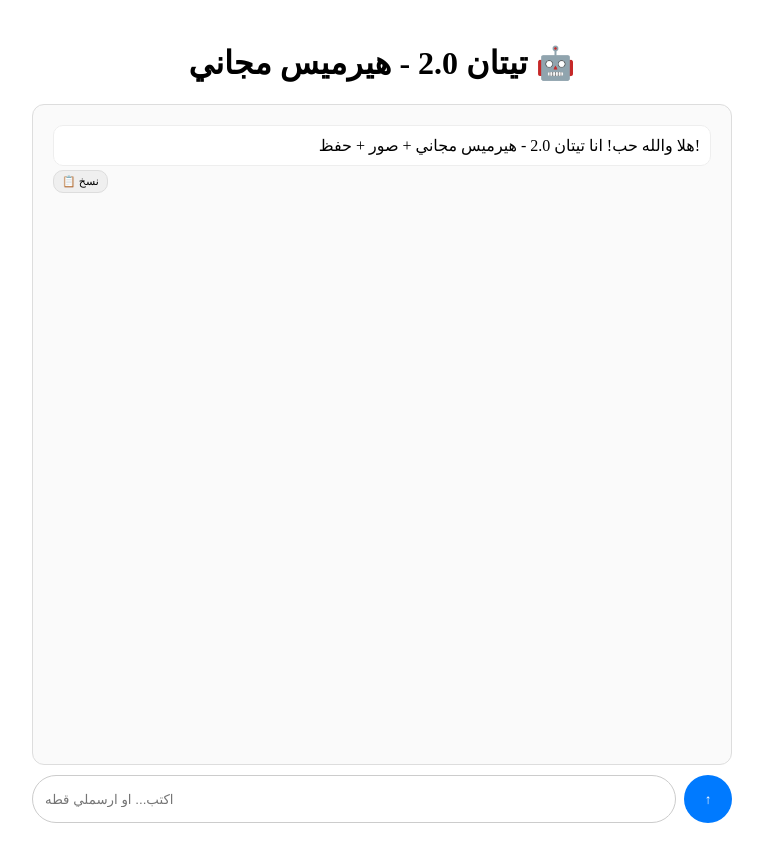
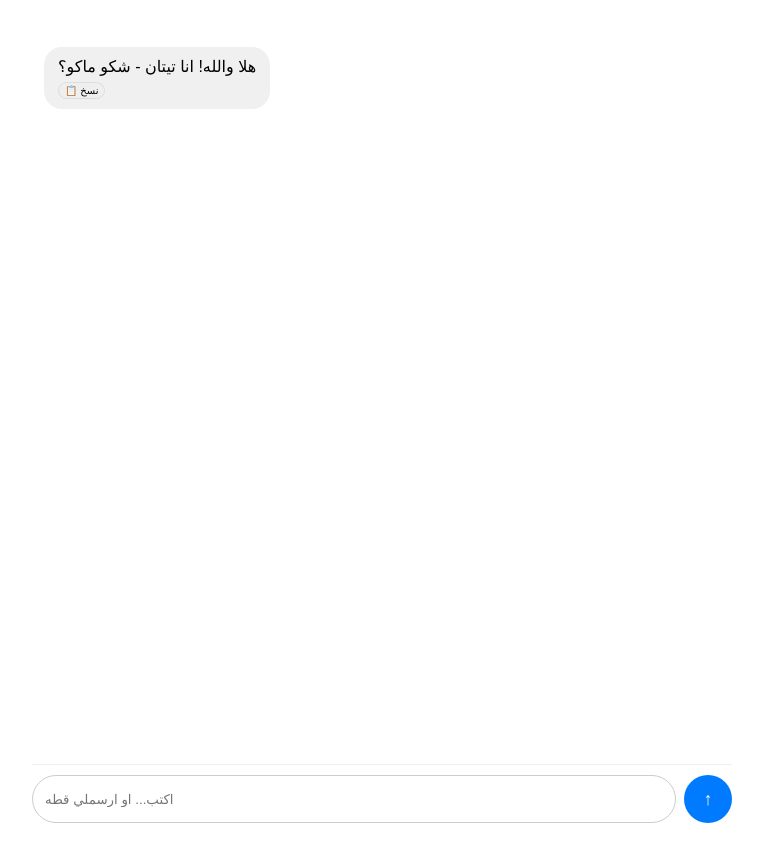
Before and after one commit to Alialdrage/titan-10, a Next.js app: page / in a window 1280 px wide. Shown: the whole page, without its empty margins (258-1021 px from the left). Built offline with nearby package versions, Linux system fonts and the light colour scheme.

Commit message:
Update page.tsx

```diff
--- a/app/page.tsx
+++ b/app/page.tsx
@@ -5,7 +5,7 @@ export default function Page() {
   const [messages, setMessages] = useState<any[]>(()=>{
     if (typeof window !== "undefined") {
       const s = localStorage.getItem("titan_chat");
-      return s ? JSON.parse(s) : [{role:"assistant", content:"هلا والله حب! انا تيتان 2.0 - هيرميس مجاني + صور + حفظ!"}];
+      return s ? JSON.parse(s) : [{role:"assistant", content:"هلا والله! انا تيتان - شكو ماكو؟"}];
     }
     return [];
   });
@@ -15,52 +15,51 @@ export default function Page() {
 
   useEffect(()=>{ endRef.current?.scrollIntoView({behavior:"smooth"}); localStorage.setItem("titan_chat", JSON.stringify(messages)); }, [messages]);
 
-  const copy = (t: string) => { navigator.clipboard.writeText(t); };
+  const copy = (t:string) => navigator.clipboard.writeText(t);
 
   const send = async () => {
     if (!input.trim()) return;
     const t = input; setInput(""); setMessages(m=>[...m, {role:"user", content:t}]); setLoading(true);
 
-    // اذا طلب صورة - فلتر امان قوي
-    if (t.includes("ارسم") || t.toLowerCase().includes("draw") || t.toLowerCase().includes("image") || t.includes("صورة")) {
-      let p = t.replace(/ارسملي|ارسم|صورة|رسم/g, "").trim();
-      const map: any = {"قطه":"cute kitten cat", "قطة":"cute kitten cat", "كلب":"cute puppy", "سيارة":"sports car", "بيت":"house"};
+    if (t.includes("ارسم") || t.toLowerCase().includes("draw") || t.includes("صورة") || t.includes("قطه") || t.includes("قطة")) {
+      let p = t.replace(/ارسملي|ارسم|صورة|لي/g, "").trim() || "cute cat";
+      const map: any = {"قطه":"cute kitten", "قطة":"cute kitten", "كلب":"cute puppy"};
       for (let k in map) if (p.includes(k)) p = p.replace(k, map[k]);
-      const safe = `${p}, cute, family friendly, safe for work, no nudity, clothed, high quality`;
-      const img = `https://image.pollinations.ai/prompt/${encodeURIComponent(safe)}?width=512&height=512&nologo=true&safe=true&model=flux&seed=${Date.now()}`;
-      setMessages(m=>[...m, {role:"assistant", content:"تفضل:", image: img}]);
-      setLoading(false);
-      return;
+      const safe = `${p}, cute, safe for work, family friendly, clothed`;
+      const img = `https://image.pollinations.ai/prompt/${encodeURIComponent(safe)}?width=512&height=512&nologo=true&safe=true&model=flux`;
+      setMessages(m=>[...m, {role:"assistant", content:"تفضل حب:", image: img}]);
+      setLoading(false); return;
     }
 
+    try {
       const res = await fetch("/api/chat", {
         method:"POST", headers:{"Content-Type":"application/json"},
         body: JSON.stringify({messages:[...messages, {role:"user", content:t}]})
       });
       const data = await res.json();
       setMessages(m=>[...m, {role:"assistant", content:data.reply}]);
+    } catch { setMessages(m=>[...m, {role:"assistant", content:"صار خلل حب، جرب مرة ثانية"}]); }
     setLoading(false);
   };
 
   return (
-    <main style={{maxWidth:700, margin:"0 auto", padding:15, height:"100vh", display:"flex", flexDirection:"column"}}>
-      <h1 style={{textAlign:"center"}}>تيتان 2.0 - هيرميس مجاني 🤖</h1>
-      <div style={{flex:1, border:"1px solid #ddd", overflowY:"auto", padding:12, borderRadius:12, background:"#fafafa"}}>
+    <main style={{maxWidth:700, margin:"0 auto", padding:15, height:"100vh", display:"flex", flexDirection:"column", fontFamily:"sans-serif", background:"#fff"}}>
+      <div style={{flex:1, overflowY:"auto", padding:12}}>
         {messages.map((m,i)=>(
-          <div key={i} style={{margin:8}}>
-            <div style={{padding:10, borderRadius:10, background: m.role==="user" ? "#007aff" : "#fff", color: m.role==="user" ? "#fff" : "#000", textAlign:"right", border:"1px solid #eee"}}>
+          <div key={i} style={{margin:"12px 0", display:"flex", justifyContent: m.role==="user" ? "flex-end" : "flex-start"}}>
+            <div style={{maxWidth:"75%", padding:"10px 14px", borderRadius:18, background: m.role==="user" ? "#007aff" : "#f0f0f0", color: m.role==="user" ? "#fff" : "#000", textAlign:"right"}}>
               {m.content}
               {m.image && <img src={m.image} style={{width:"100%", marginTop:8, borderRadius:12}} />}
+              {m.role==="assistant" && <div style={{marginTop:6, display:"flex", gap:8}}><button onClick={()=> copy(m.content)} style={{fontSize:10, border:"1px solid #ddd", borderRadius:10, padding:"2px 6px"}}>📋 نسخ</button></div>}
             </div>
-            <button onClick={()=> copy(m.content)} style={{fontSize:11, marginTop:4, padding:"4px 8px", borderRadius:10, border:"1px solid #ddd"}}>📋 نسخ</button>
           </div>
         ))}
-        {loading && <div>يكتب...</div>}
+        {loading && <div style={{fontSize:12, color:"#999"}}>يكتب...</div>}
         <div ref={endRef}/>
       </div>
-      <div style={{display:"flex", gap:8, marginTop:10}}>
+      <div style={{display:"flex", gap:8, paddingTop:10, borderTop:"1px solid #eee"}}>
         <input value={input} onChange={e=> setInput(e.target.value)} onKeyDown={e=> e.key==="Enter" && send()} placeholder="اكتب... او ارسملي قطه" style={{flex:1, padding:12, borderRadius:25, border:"1px solid #ccc"}} />
-        <button onClick={send} style={{width:48, height:48, borderRadius:"50%", border:"none", background:"#007aff", color:"#fff"}}>↑</button>
+        <button onClick={send} style={{width:48, height:48, borderRadius:"50%", border:"none", background:"#007aff", color:"#fff", fontSize:18}}>↑</button>
       </div>
     </main>
   );
```
Lines whose indentation alone changed are shown as unchanged.
